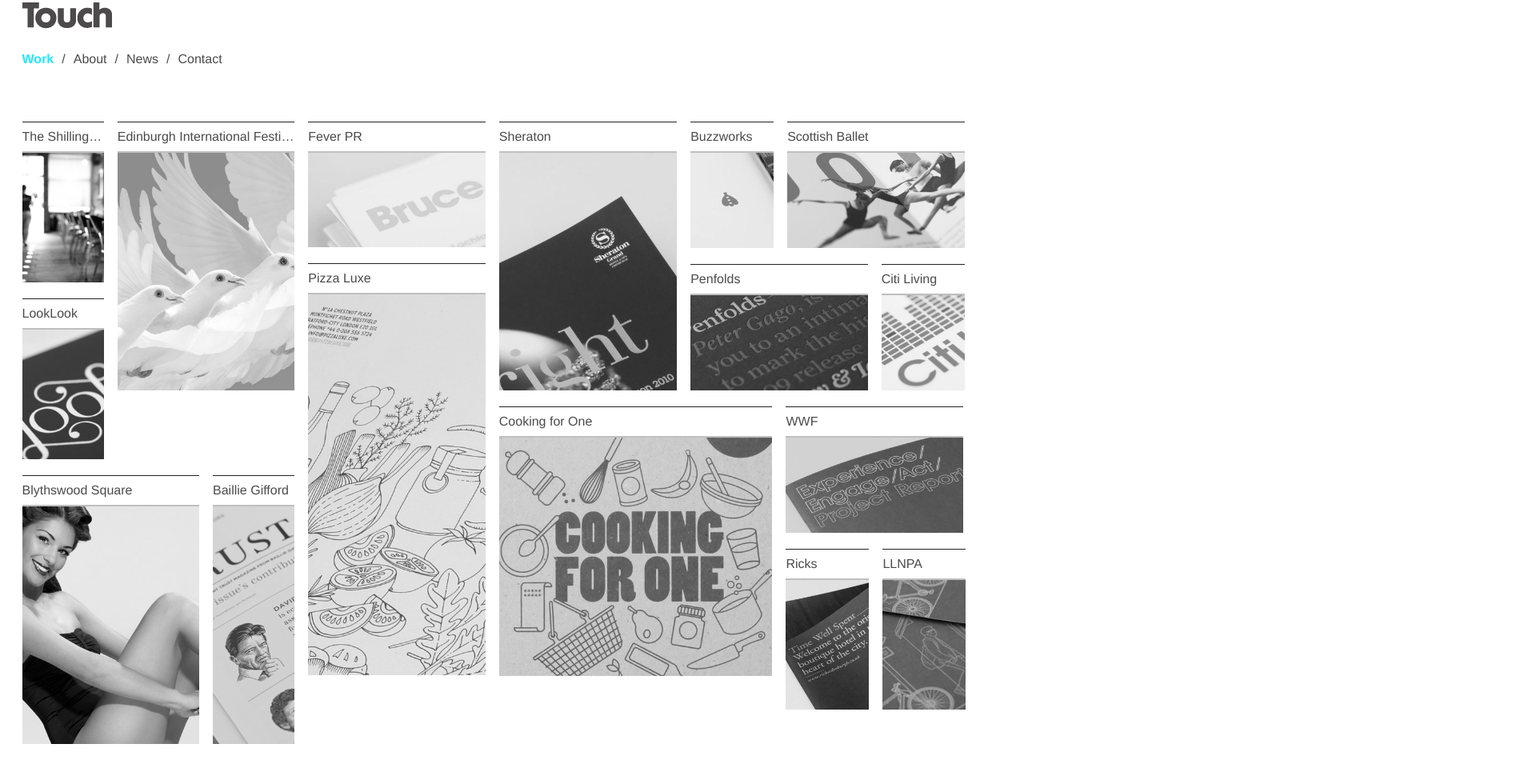
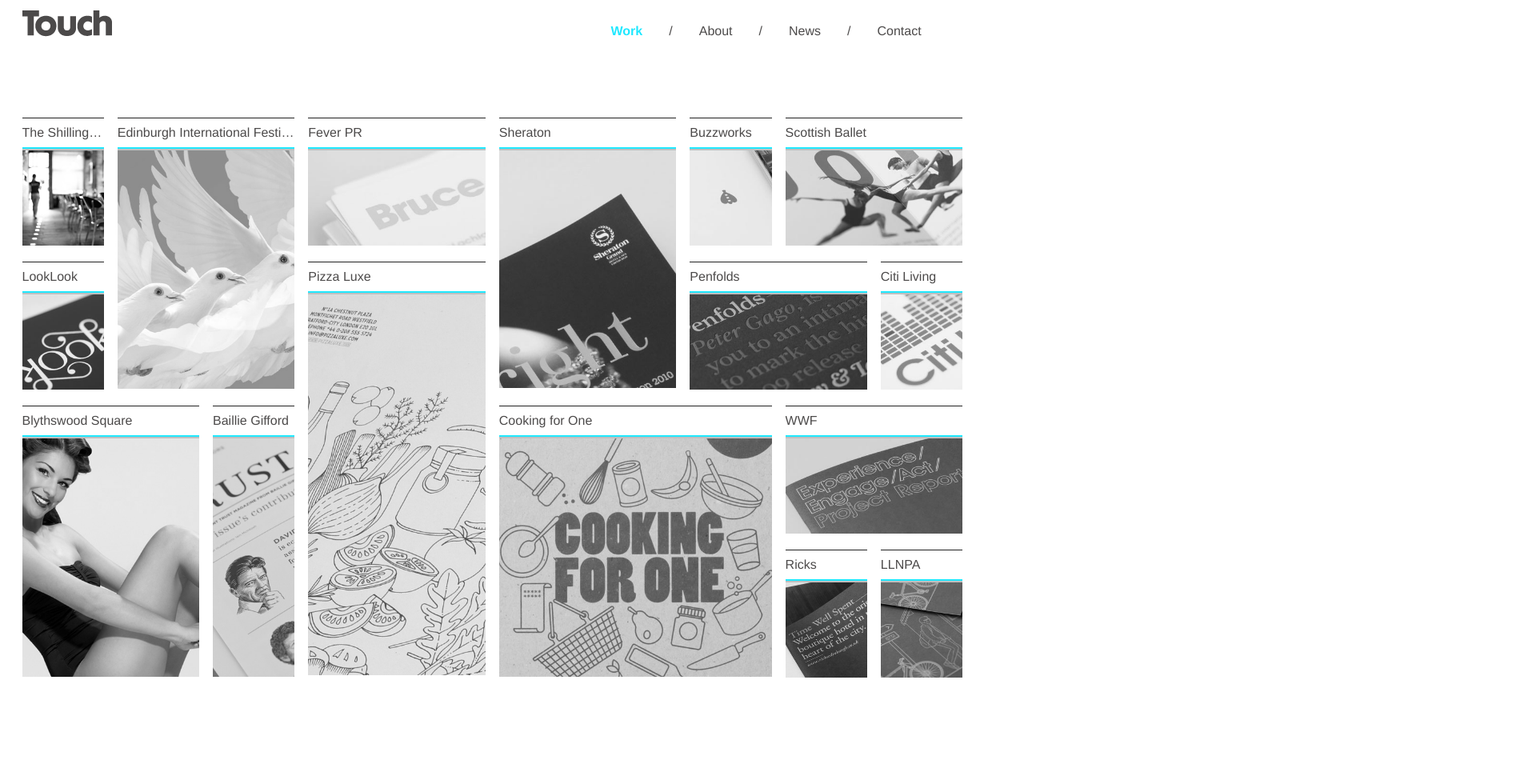
Before and after one commit to michellejames/week5---Website-with-Margins, a website: page index.html in a window 1280 px wide. Shown: the part 17-967 px from the top of the page at 80% size, 1920 px wide, since content can reach past the window. After the commit the page ends 884 px from the top, so only its background shows below. Drawn offline with Linux system fonts and the light colour scheme.

Commit message:
Redone 1440 Part

```diff
--- a/assets/css/main.css
+++ b/assets/css/main.css
@@ -116,17 +116,19 @@
   overflow: hidden;
   text-overflow: ellipsis;
   padding: 10px 0;
+  border-bottom: 2px solid #1fe8ff;
+
 }
 
 a.project figure {
   float: left;
   width: 100%;
-  height: 164px;      /*height in pixel because we are in mobile*/
+  height: 165px;      /*height in pixel because we are in mobile*/
   background-size: cover;
   background-position: center;
   background-repeat: no-repeat;
-  border-top: 2px solid #1fe8ff;
   -webkit-filter: grayscale(1);
+  position: relative;
 }
 
 a.project figure:hover {
@@ -143,9 +145,60 @@
 
 @media screen and (min-width: 1024px) {
 
+header {
+  float: left;
+  width: 100%;
+  margin: 30px 0 100px 0;
+}
+
+h1 a {
+  float: left;
+  width: 112px;
+  height: 33px;
+  background: url(../img/logo-touch.png) no-repeat;
+  text-indent:-9999px;                          /*color: transparent;*/
+  overflow: hidden;                             /*means that it will always only show things that are within the width and height of that div*/
+}
+
+header ul {
+  float: left;
+  margin-top: -20px;
+  margin-left: 59.1397849462366%; /*550/930*/
+}
+
+header ul li {
+  float: left;
+}
+
+header ul li a {
+  float: left;
+  padding: 0 33px;
+}
+
+header ul li:first-child a {
+  padding: 0 33px 0 0 ;
+}
+
+a.project figure {
+  float: left;
+  width: 100%;
+  height: 134px;      /*height in pixel because we are in mobile*/
+  background-size: cover;
+  background-position: center;
+  background-repeat: no-repeat;
+  -webkit-filter: grayscale(1);
+  border-top: 2px solid #1fe8ff;
+}
+
   .page-wrapper {
     width: 90.8203125%; /*930/1024*/
     margin: 0 4.6875%; /*48/1024*/
+  }
+
+  .col-three-fifth {
+    float: left;
+    width: 59.1397849462366%; /*550/930*/
+    margin-right: 2.1505376344086%; /*20/930*/
   }
 
   .col-one-fifth {
@@ -159,15 +212,9 @@
     height: 134px;
   }
 
-  .col-three-fifth {
+  a.edinburgh {
     float: left;
-    width: 59.1397849462366%;     /*550/930*/
-    margin-right: 2.1505376344086%;        /*20/930*/
-  }
-
-    a.edinburgh {
-    float: left;
-    width: 65.4545454545455%;   /*360/550*/
+    width: 65.4545454545455%; /*360/550*/
   }
 
   a.edinburgh figure {
@@ -176,8 +223,8 @@
 
   a.blythswood {
     float: left;
-    width: 65.4545454545455%;   /*360/550*/
-    margin-right: 2.1505376344086%;        /*20/930*/
+    width: 65.4545454545455%;  /*360/550*/
+    margin-right: 3.6363636363636%; /*20/550*/
   }
 
   a.blythswood figure {
@@ -186,7 +233,7 @@
 
   a.baillie {
     float: left;
-    width: 32.0754716981132%; /*170/550*/
+    width: 30.9090909090909%; /*170/550*/
   }
 
   a.baillie figure {
@@ -196,23 +243,20 @@
   .col-two-fifth {
     float: left;
     width: 38.7096774193548%; /*360/930*/
-
   }
 
   a.fever figure {
-    float: left;
     height: 134px;
   }
 
   a.pizzaluxe figure {
-    float: left;
     height: 512px;
   }
 
   a.sheraton {
     float: left;
-    width: 38.7096774193548%;   /*360/930*/
-    margin-right: 2.1505376344086%;        /*20/930*/
+    width: 38.7096774193548%; /*360/930*/
+    margin-right: 2.1505376344086%;   /*20/930*/
   }
 
   a.sheraton figure {
@@ -222,7 +266,7 @@
   a.buzzworks {
     float: left;
     width: 18.2795698924731%; /*170/930*/
-    margin-right: 2.1505376344086%;        /*20/930*/
+    margin-right: 2.1505376344086%;   /*20/930*/
   }
 
   a.buzzworks figure {
@@ -231,7 +275,7 @@
 
   a.scottish {
     float: left;
-    width: 38.7096774193548%;   /*360/930*/
+    width: 38.7096774193548%; /*360/930*/
   }
 
   a.scottish figure {
@@ -240,8 +284,8 @@
 
   a.penfolds {
     float: left;
-    width: 28.0645161290323%;      /*261/930*/
-    margin-right: 2.1505376344086%;        /*20/930*/
+    width: 38.7096774193548%; /*360/930*/
+    margin-right: 2.1505376344086%;   /*20/930*/
   }
 
   a.penfolds figure {
@@ -259,17 +303,17 @@
 
   a.cooking {
     float: left;
-    width: 59.1397849462366%;     /*550/930*/
-    margin-right: 2.1505376344086%;        /*20/930*/
+    width: 59.1397849462366%;   /*550/930*/
+    margin-right: 2.1505376344086%;   /*20/930*/
   }
 
   a.cooking figure {
-    height: 320px;
+    height: 325px;
   }
 
   a.wwf {
     float: left;
-    width: 38.7096774193548%;   /*360/930*/
+    width: 38.7096774193548%; /*360/930*/
   }
 
   a.wwf figure {
@@ -279,12 +323,7 @@
   a.ricks {
     float: left;
     width: 18.2795698924731%; /*170/930*/
-    margin-right: 2.1505376344086%;        /*20/930*/
-  }
-
-  a.ricks figure
-  a.llnpa figure  {
-    height: 134px;
+    margin-right: 2.1505376344086%;   /*20/930*/
   }
 
   a.llnpa {
@@ -292,21 +331,75 @@
     width: 18.2795698924731%; /*170/930*/
   }
 
-  header ul {
-    margin: 30px 0 0 0;
+  a.ricks figure
+  a.llnpa figure {
+    height: 134px;
   }
+
 }
 
 @media screen and (min-width: 1200px) {
+
+  header {
+  float: left;
+  width: 100%;
+  margin: 30px 0 100px 0;
+}
+
+h1 a {
+  float: left;
+  width: 112px;
+  height: 33px;
+  background: url(../img/logo-touch.png) no-repeat;
+  text-indent:-9999px;                          /*color: transparent;*/
+  overflow: hidden;                             /*means that it will always only show things that are within the width and height of that div*/
+}
+
+header ul {
+  float: left;
+  margin-top: -15px;
+  margin-left: 60%;
+}
+
+header ul li {
+  float: left;
+}
+
+header ul li a {
+  float: left;
+  padding: 0 33px;
+}
+
+header ul li:first-child a {
+  padding: 0 33px 0 0 ;
+}
+
+  a.project figure {
+    float: left;
+    width: 100%;
+    height: 121px;      /*height in pixel because we are in mobile*/
+    background-size: cover;
+    background-position: center;
+    background-repeat: no-repeat;
+    border-top: 2px solid #1fe8ff;
+    -webkit-filter: grayscale(1);
+}
+
   .page-wrapper {
-    width: 95.8333333333333%;      /*1380/1440*/
-    margin: 0 2.1527777777778%;     /*31/1440*/
+    width: 95.8333333333333%; /*1380/1440*/
+    margin: 0 2.1527777777778%; /*31/1440*/
   }
 
-  .col-one-fifth{
+  .col-three-fifth {
     float: left;
-    width: 30%;      /*120/400*/
-    margin-right: 5%;     /*20/400*/
+    width: 27.7777777777778%;   /*400/1440*/
+    margin-right: 1.3888888888889%;   /*20/1440*/
+  }
+
+  .col-one-fifth {
+    float: left;
+    width: 30%;   /*120/400*/
+    margin-right: 5%; /*20/400*/
   }
 
   a.shilling figure
@@ -314,60 +407,53 @@
     height: 121px;
   }
 
-  .col-three-fifth {
-    float: left;
-    width: 27.7777777777778%;     /*400/1440*/
-    margin-right: 1.3888888888889%;     /*20/1440*/
-  }
-
   a.edinburgh {
     float: left;
-    width: 65%;   /*260/400*/
+    width: 65%; /*260/400*/
   }
 
   a.edinburgh figure {
-    height: 299px;
+    height: 300px;
   }
 
   a.blythswood {
     float: left;
-    width: 65%;   /*260/400*/
-    margin-right: 5%;     /*20/400*/
+    width: 65%; /*260/400*/
+    margin-right: 5%; /*20/400*/
   }
 
   a.blythswood figure {
-    height: 299px;
+    height: 300px;
   }
 
   a.baillie {
     float: left;
-    width: 30%; /*120/400*/
+    width: 30%;   /*120/400*/
   }
 
   a.baillie figure {
-    height: 299px;
+    height: 300px;
   }
 
   .col-two-fifth {
     float: left;
     width: 18.0555555555556%; /*260/1440*/
-    margin-right: 1.3888888888889%;     /*20/1440*/
+    margin-right: 1.3888888888889%;   /*20/1440*/
+
   }
 
   a.fever figure {
-    float: left;
-    height: 120px;
+    height: 121px;
   }
 
   a.pizzaluxe figure {
-    float: left;
     height: 478px;
   }
 
   a.sheraton {
     float: left;
-    width: 18.125%;   /*261/1440*/
-    margin-right: 1.3888888888889%;     /*20/1440*/
+    width: 18.0555555555556%; /*260/1440*/
+    margin-right: 1.3888888888889%;   /*20/1440*/
   }
 
   a.sheraton figure {
@@ -376,8 +462,8 @@
 
   a.buzzworks {
     float: left;
-    width: 8.4722222222222%; /*122/1440*/
-    margin-right: 1.3888888888889%;     /*20/1440*/
+    width: 8.3333333333333%;   /*120/1440*/
+    margin-right: 1.3888888888889%;   /*20/1440*/
   }
 
   a.buzzworks figure {
@@ -386,7 +472,7 @@
 
   a.scottish {
     float: left;
-    width: 18.0555555555556%;   /*260/1440*/
+    width: 18.0555555555556%; /*260/1440*/
   }
 
   a.scottish figure {
@@ -395,8 +481,8 @@
 
   a.penfolds {
     float: left;
-    width: 18.0555555555556%;   /*260/1440*/
-    margin-right: 1.3888888888889%;     /*20/1440*/
+    width: 18.0555555555556%; /*260/1440*/
+    margin-right: 1.3888888888889%;   /*20/1440*/
   }
 
   a.penfolds figure {
@@ -405,7 +491,7 @@
 
   a.citi {
     float: left;
-    width: 8.4722222222222%; /*122/1440*/
+    width: 8.3333333333333%;   /*120/1440*/
   }
 
   a.citi figure {
@@ -414,8 +500,8 @@
 
   a.cooking {
     float: left;
-    width: 27.8472222222222%;     /*401/1440*/
-    margin-right: 1.3888888888889%;     /*20/1440*/
+    width: 27.7777777777778%;   /*400/1440*/
+    margin-right: 1.3888888888889%;   /*20/1440*/
   }
 
   a.cooking figure {
@@ -424,7 +510,7 @@
 
   a.wwf {
     float: left;
-    width: 18.0555555555556%;   /*260/1440*/
+    width: 18.0555555555556%; /*260/1440*/
   }
 
   a.wwf figure {
@@ -433,27 +519,22 @@
 
   a.ricks {
     float: left;
-    width: 8.4722222222222%; /*122/1440*/
-    margin-right: 1.3888888888889%;     /*20/1440*/
+    width: 8.3333333333333%;   /*120/1440*/
+    margin-right: 1.3888888888889%;   /*20/1440*/
   }
 
   a.llnpa {
     float: left;
-    width: 8.4722222222222%; /*122/1440*/
+    width: 8.3333333333333%;   /*120/1440*/
   }
 
   a.ricks figure
-  a.llnpa figure  {
+  a.llnpa figure {
     height: 121px;
   }
 
 
 
-  header ul {
-    margin: 30px 0 0 0;
-  }
-
-
 
 
 }
```
